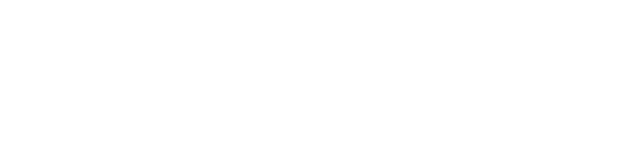
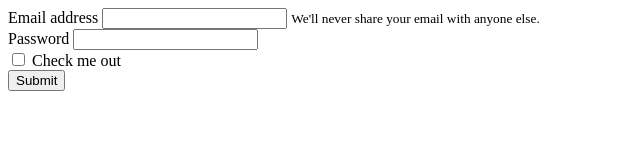
Before and after one commit to music213/client, a plain HTML site: page index.html in a window 1280 px wide. Shown: the whole page, without its empty margins (0-640 px from the left). Drawn offline with nearby package versions, Linux system fonts and the light colour scheme.

Commit message:
1. add login form in index.html 2. add login function in index.js

```diff
--- a/index.html
+++ b/index.html
@@ -6,7 +6,24 @@
   <title>Music213</title>
 </head>
 <body>
-
+  <!-- LOGIN FORM -->
+  <form>
+    <div class="form-group">
+      <label for="exampleInputEmail1">Email address</label>
+      <input type="email" class="form-control" id="exampleInputEmail1" aria-describedby="emailHelp">
+      <small id="emailHelp" class="form-text text-muted">We'll never share your email with anyone else.</small>
+    </div>
+    <div class="form-group">
+      <label for="exampleInputPassword1">Password</label>
+      <input type="password" class="form-control" id="exampleInputPassword1">
+    </div>
+    <div class="form-group form-check">
+      <input type="checkbox" class="form-check-input" id="exampleCheck1">
+      <label class="form-check-label" for="exampleCheck1">Check me out</label>
+    </div>
+    <button type="submit" class="btn btn-primary">Submit</button>
+  </form>
+  <!-- LOGIN FORM -->
   <script src="https://cdnjs.cloudflare.com/ajax/libs/jquery/3.5.1/jquery.min.js" integrity="sha512-bLT0Qm9VnAYZDflyKcBaQ2gg0hSYNQrJ8RilYldYQ1FxQYoCLtUjuuRuZo+fjqhx/qtq/1itJ0C2ejDxltZVFg==" crossorigin="anonymous"></script>
 </body>
 </html>
```
